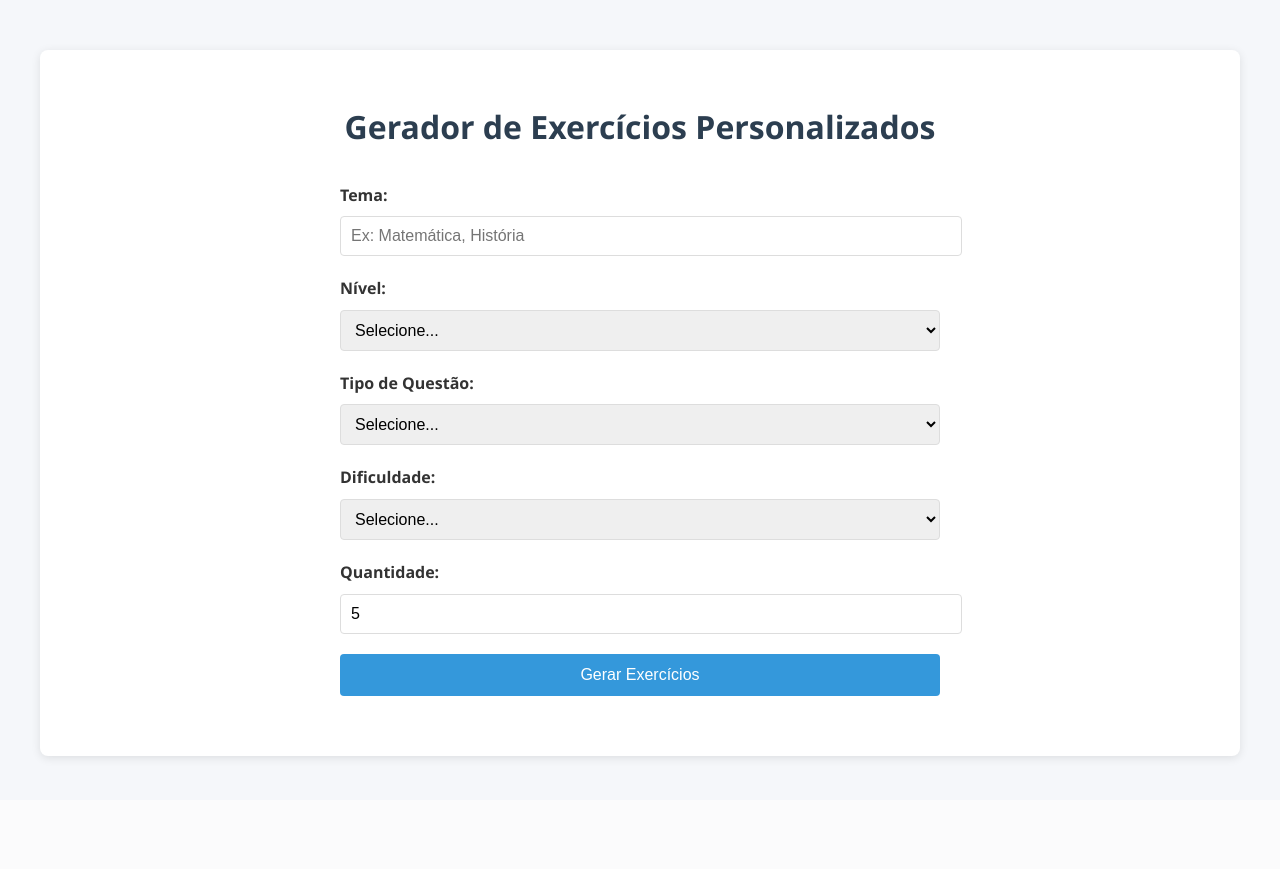
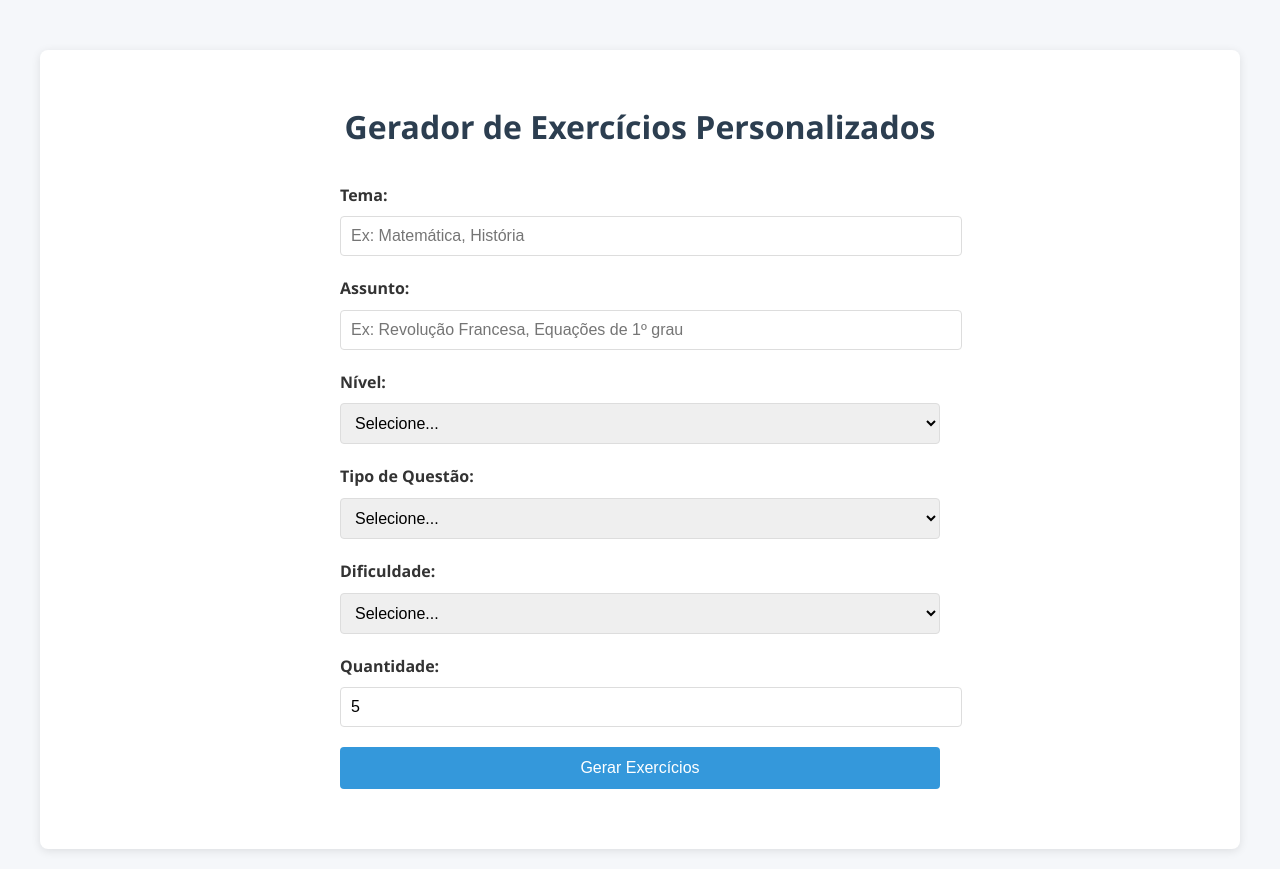
Before and after one commit to WillianStephano/Gerador-de-Provas-IA, a Flask app: page / in a window 1280 px wide. Before the commit the page ends 761 px from the top, so only its background shows below. Run offline with Flask 2, Linux system fonts and the light colour scheme.

Commit message:
Criação da funcionalidade de gerar questoes sobre assuntos especificos

```diff
--- a/backend/app/ai_service.py
+++ b/backend/app/ai_service.py
@@ -15,7 +15,7 @@ class GeminiService:
             print(f"Erro ao configurar Gemini: {e}")
             self.available = False
 
-    def generate_exercises(self, tema, nivel, tipo_questao, dificuldade, quantidade):
+    def generate_exercises(self, tema, assunto, nivel, tipo_questao, dificuldade, quantidade):
         if not self.available:
             return self._fallback_response("Serviço Gemini não disponível")
 
@@ -24,6 +24,7 @@ class GeminiService:
     Gere exatamente {quantidade} questões com as seguintes características:
 
     - Tema: {tema}
+    - Assunto: {assunto}
     - Nível: {nivel}
     - Tipo: {tipo_questao}
     - Dificuldade: {dificuldade}
--- a/backend/app/routes.py
+++ b/backend/app/routes.py
@@ -14,6 +14,7 @@ def generate():
     data = request.json
     exercises = generate_exercises(
         data.get('theme', 'Matemática'),
+        data.get('subject', 'Assunto central'),
         data.get('level', 'Ensino Médio'),
         data.get('question_type', 'Múltipla Escolha'),
         data.get('difficulty', 'Médio'),
--- a/frontend/static/js/main.js
+++ b/frontend/static/js/main.js
@@ -18,6 +18,7 @@ document.addEventListener("DOMContentLoaded", () => {
 
     const formData = {
       theme: document.getElementById("theme").value,
+      subject: document.getElementById("subject").value,
       level: document.getElementById("level").value,
       question_type: document.getElementById("question_type").value,
       difficulty: document.getElementById("difficulty").value,
--- a/frontend/templates/index.html
+++ b/frontend/templates/index.html
@@ -9,6 +9,10 @@
             <div class="form-group">
                 <label for="theme">Tema:</label>
                 <input type="text" id="theme" required placeholder="Ex: Matemática, História">
+            </div>
+            <div class="form-group">
+                <label for="subject">Assunto:</label>
+                <input type="text" id="subject" required placeholder="Ex: Revolução Francesa, Equações de 1º grau">
             </div>
 
             <div class="form-group">
```
